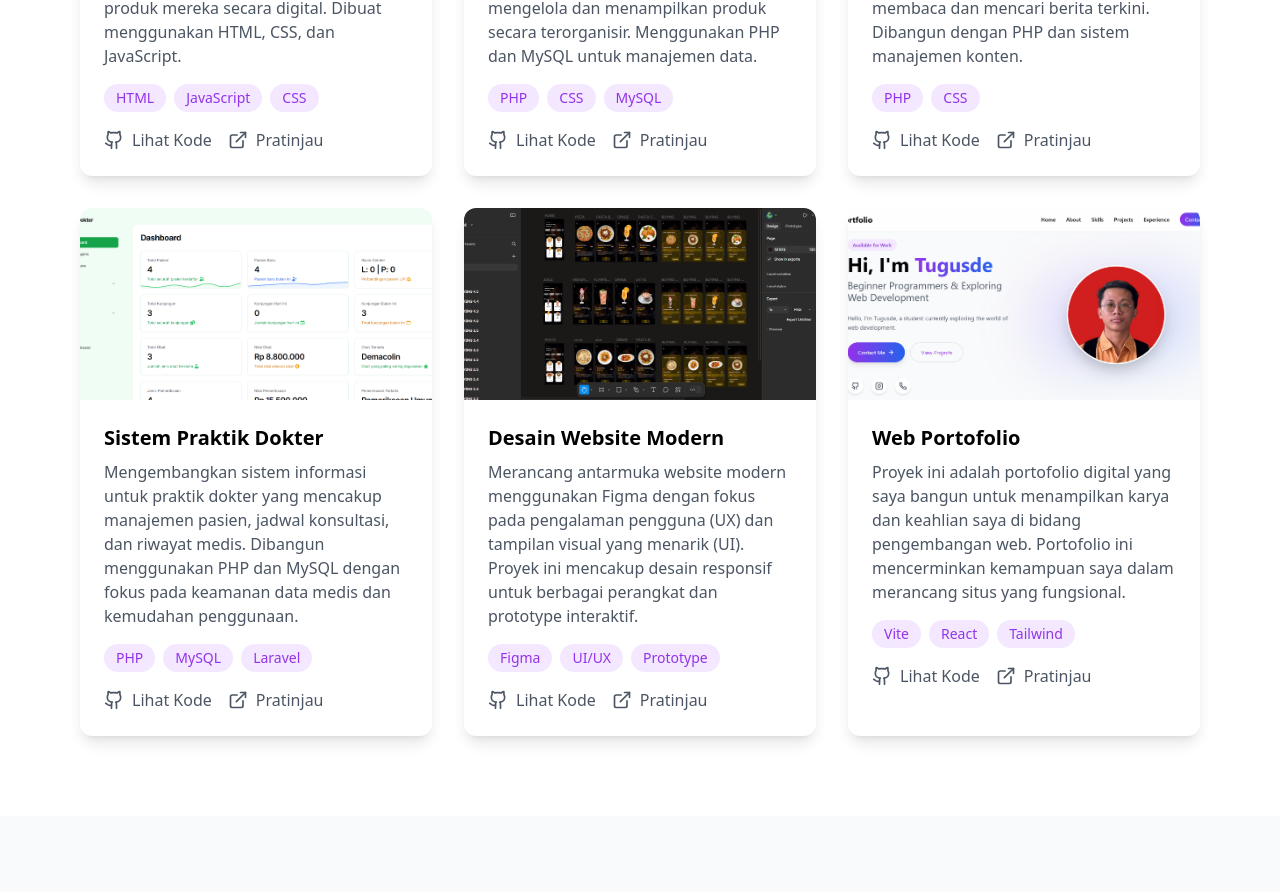
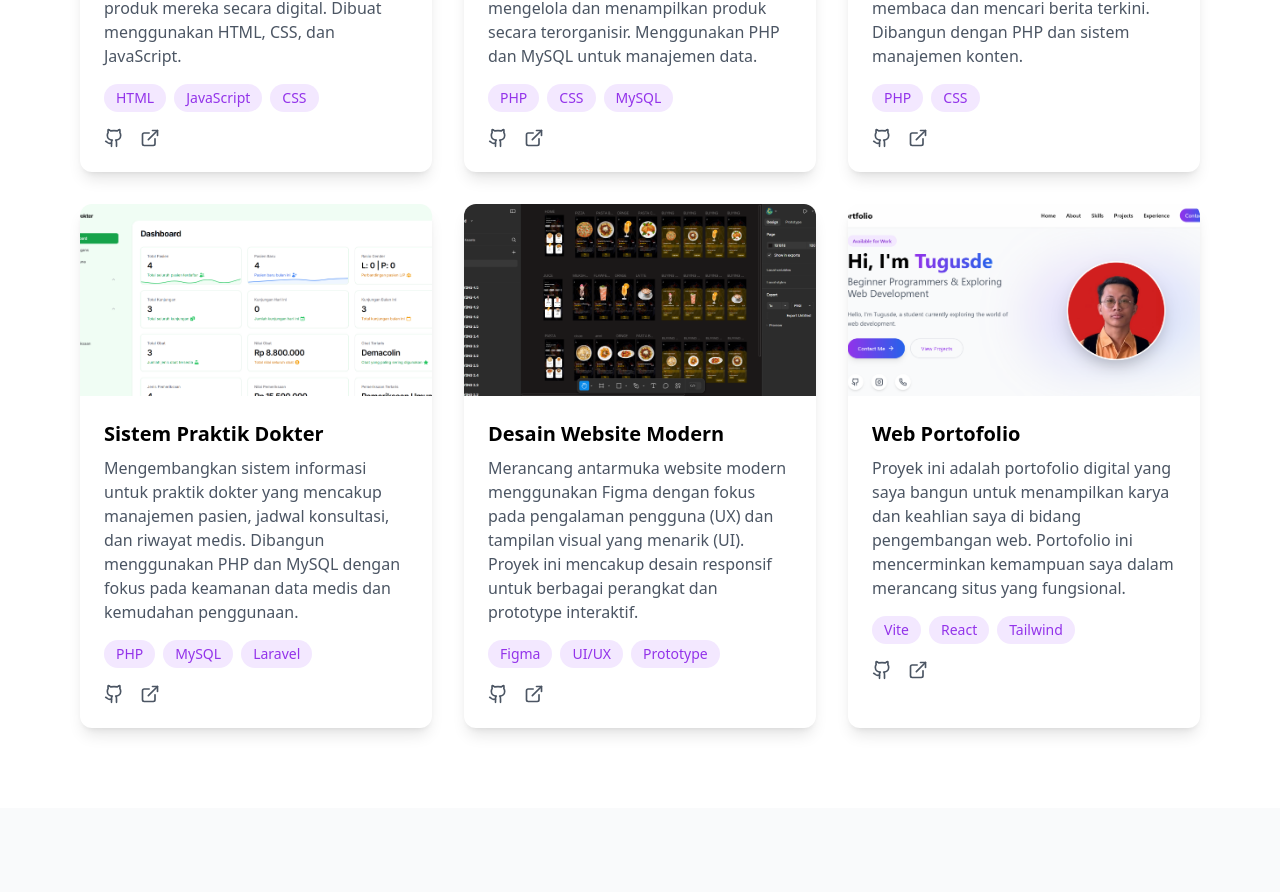
Before and after one commit to gusdesindu/Portfolio-Tugusde, a React (Vite) app: page / in a window 1280 px wide. Shown: the part 2698-3590 px from the top of the page. Built offline with nearby package versions, Linux system fonts and the light colour scheme.

Commit message:
Update Projects.tsx

```diff
--- a/src/components/Projects.tsx
+++ b/src/components/Projects.tsx
@@ -94,7 +94,6 @@ export default function Projects() {
                     className="flex items-center gap-2 text-gray-600 hover:text-purple-600 transition-colors"
                   >
                     <Github size={20} />
-                    Lihat Kode
                   </a>
                   <a
                     href={project.demo}
@@ -103,7 +102,7 @@ export default function Projects() {
                     className="flex items-center gap-2 text-gray-600 hover:text-purple-600 transition-colors"
                   >
                     <ExternalLink size={20} />
-                    Pratinjau
+
                   </a>
                 </div>
               </div>
```
